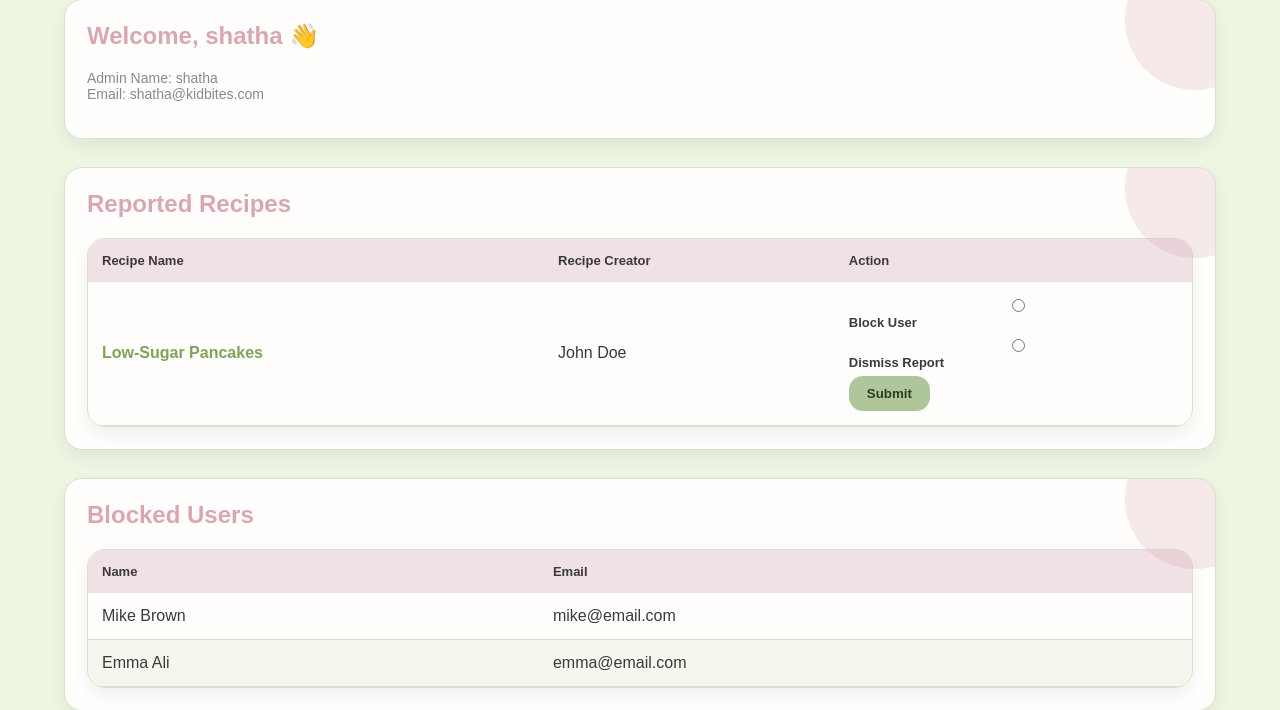
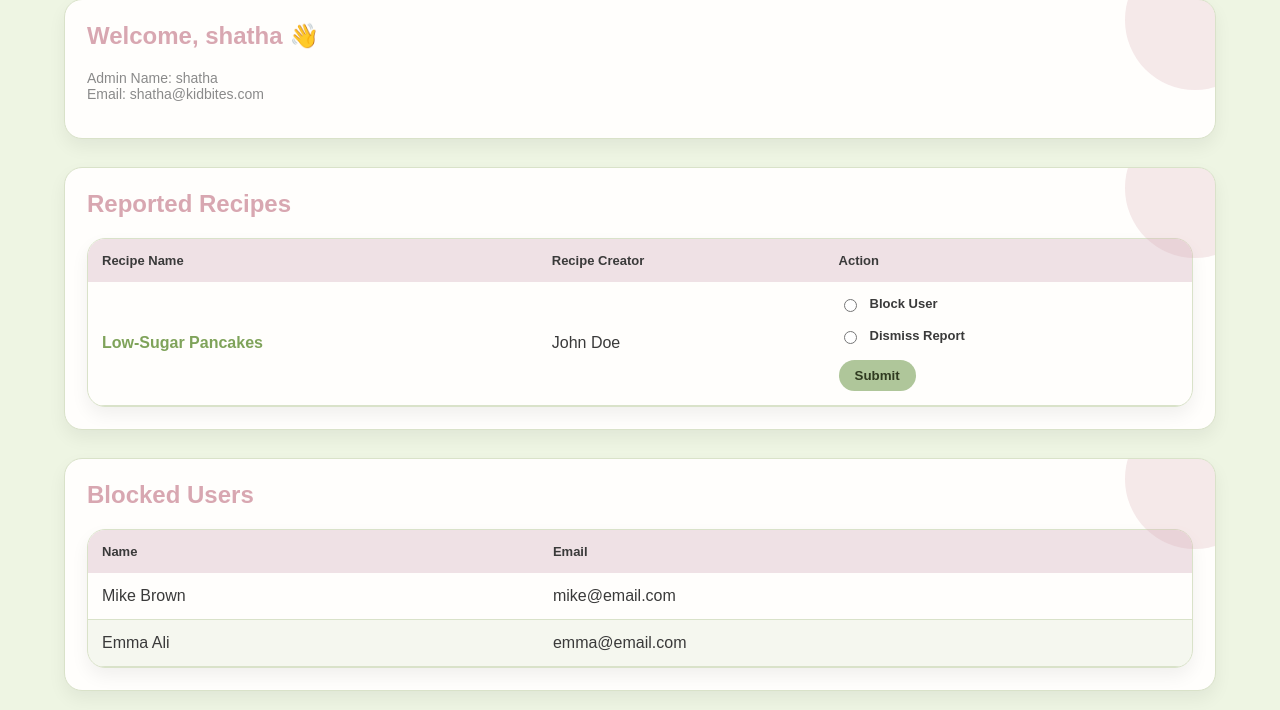
Before and after one commit to Jood045/web2, a PHP site: page /admin.html in a window 1280 px wide. Shown: the part 131-841 px from the top of the page. Run offline with PHP 8.4, Linux system fonts and the light colour scheme.

Commit message:
Refactor CSS for admin actions and radio options
Added styles for admin action column and radio options.

```diff
--- a/style.css
+++ b/style.css
@@ -237,3 +237,25 @@ footer {
   max-height: 150px;
   width: auto;
 }
+
+/* Admin action column fix */
+td form {
+  display: flex;
+  flex-direction: column;
+  gap: 10px;
+  align-items: flex-start;
+}
+
+.radio-option {
+  display: inline-flex;
+  align-items: center;
+  gap: 10px;
+  white-space: nowrap;
+  font-weight: 600;
+}
+
+.btn-sm {
+  width: fit-content;
+  padding: 8px 16px;
+  border-radius: 999px;
+}
```
